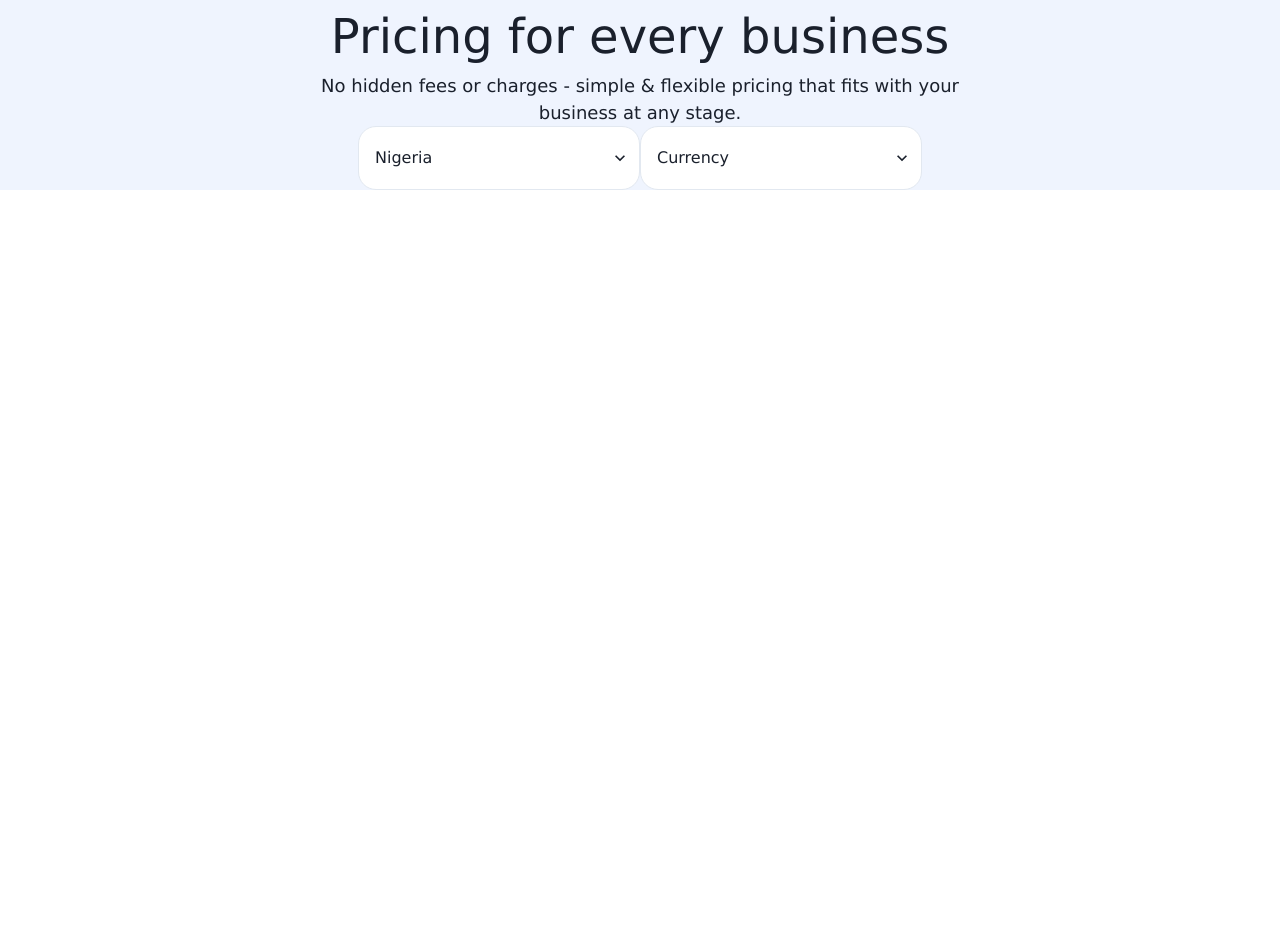
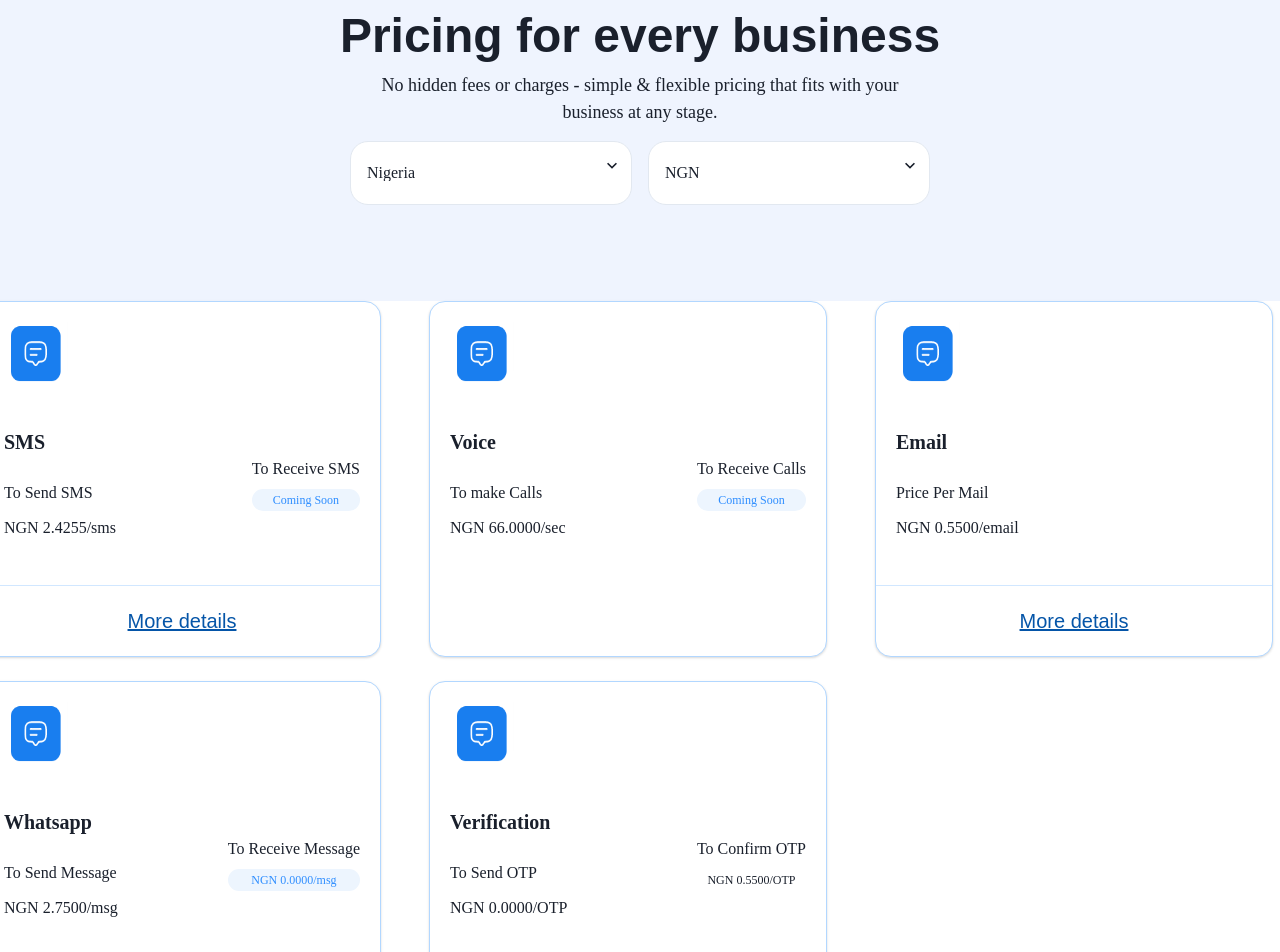
Before and after one commit to olatunde1/sendchamp, a React (Create React App) app: page / in a window 1280 px wide. Shown: the top 952 px of the page. Before the commit the page ends 800 px from the top, so only its background shows below. Built offline with nearby package versions, Linux system fonts and the light colour scheme.

Commit message:
card added

```diff
--- a/src/App.js
+++ b/src/App.js
@@ -1,12 +1,15 @@
 import React from 'react';
 import { ChakraProvider,theme } from '@chakra-ui/react';
 import Hero from './components/Hero';
+import CardPage from './components/CardPage';
+import './GlobalStyle.css'
 
 
 function App() {
   return (
     <ChakraProvider theme={theme}>
       <Hero />
+      <CardPage />
     </ChakraProvider>
   );
 }
--- /dev/null
+++ b/src/GlobalStyle.css
@@ -0,0 +1,15 @@
+*{
+    font-family: "DM Sans";
+}
+
+.CardFooter:hover{
+    background-color: #DEF3FF;
+}
+
+.Card{
+   width: 398px ;
+   height: 356px;
+   margin-right: 24px;
+   border: 1px solid #b2d7ff !important;
+   border-radius: 16px !important;
+}
--- /dev/null
+++ b/src/components/CardPage.jsx
@@ -0,0 +1,157 @@
+import React from 'react'
+import { Box,Container,CardHeader,Card, CardBody, CardFooter,SimpleGrid,Heading,Text,Button,Image,Link, Center,Divider,extendTheme } from '@chakra-ui/react'
+import one from './Images/pic.png'
+const breakpoints = {
+  sm: '320px',
+  md: '768px',
+  lg: '960px',
+  xl: '1200px',
+  '2xl': '1536px',
+}
+
+// 3. Extend the theme
+const theme = extendTheme({ breakpoints })
+
+const CardPage = () => {
+  return (
+   <Center>
+       <SimpleGrid spacing={4} templateColumns='repeat(3, 1fr)' gap={6} display={{md:'grid'}}>
+      <Card className='Card'>
+        <CardHeader>
+          <Image width={'64px'} height={'64px'} src={one}/>
+        </CardHeader>
+        <CardBody>
+          <Text fontSize={'20px'} fontWeight={'600'} marginTop='1px'>SMS</Text>
+          <Box display={'flex'} justifyContent='space-between'>
+            <Box>
+              <Text fontSize={'16px'} marginTop='24px'>To Send SMS</Text>
+              <Text  fontSize={'16px'} marginTop='11px'>NGN 2.4255/sms</Text>
+            </Box>
+            <Box>
+              <Text  fontSize={'16px'}>To Receive SMS</Text>
+              <Text bgColor={'#EDF5FE'} color='#2F8EFF' textAlign={'center'}
+              marginTop='8px'
+              padding='2px'
+              borderRadius={'12px'}
+              fontSize='12px'
+              fontFamily={'"DM Sans"'}
+              >Coming Soon</Text>
+            </Box>
+          </Box>
+        </CardBody>
+        <Divider color={' #97d1f3'} />
+        <CardFooter className='CardFooter' justify={'center'} >
+          <Text  fontSize={'20px'} textDecorationLine='underline' color={'#0555A8'} fontFamily='HafferXH,sans-serif'>More details</Text>
+        </CardFooter>
+      </Card>
+      <Card className='Card'>
+        <CardHeader>
+          <Image width={'64px'} height={'64px'} src={one}/>
+        </CardHeader>
+        <CardBody>
+          <Text fontSize={'20px'} fontWeight={'600'} marginTop='1px'>Voice</Text>
+          <Box display={'flex'} justifyContent='space-between'>
+            <Box>
+              <Text fontSize={'16px'} marginTop='24px'>To make Calls</Text>
+              <Text  fontSize={'16px'} marginTop='11px'>NGN 66.0000/sec</Text>
+            </Box>
+            <Box>
+              <Text  fontSize={'16px'}>To Receive Calls</Text>
+              <Text bgColor={'#EDF5FE'} color='#2F8EFF' textAlign={'center'}
+              marginTop='8px'
+              padding='2px'
+              borderRadius={'12px'}
+              fontSize='12px'
+              fontFamily={'"DM Sans"'}
+              >Coming Soon</Text>
+            </Box>
+          </Box>
+        </CardBody>
+      </Card>
+      <Card className='Card'>
+        <CardHeader>
+          <Image width={'64px'} height={'64px'} src={one}/>
+        </CardHeader>
+        <CardBody>
+          <Text fontSize={'20px'} fontWeight={'600'} marginTop='1px'>Email</Text>
+          <Box display={'flex'} justifyContent='space-between'>
+            <Box>
+              <Text fontSize={'16px'} marginTop='24px'>Price Per Mail</Text>
+              <Text  fontSize={'16px'} marginTop='11px'>NGN 0.5500/email</Text>
+            </Box>
+            {/* <Box>
+              <Text  fontSize={'16px'}>To Receive SMS</Text>
+              <Text bgColor={'#EDF5FE'} color='#2F8EFF' textAlign={'center'}
+              marginTop='8px'
+              padding='2px'
+              borderRadius={'12px'}
+              fontSize='12px'
+              fontFamily={'"DM Sans"'}
+              >Coming Soon</Text>
+            </Box> */}
+          </Box>
+        </CardBody>
+        <Divider color={' #97d1f3'} />
+        <CardFooter className='CardFooter' justify={'center'} >
+          <Text  fontSize={'20px'} textDecorationLine='underline' color={'#0555A8'} fontFamily='HafferXH,sans-serif'>More details</Text>
+        </CardFooter>
+      </Card>
+      <Card className='Card'>
+        <CardHeader>
+          <Image width={'64px'} height={'64px'} src={one}/>
+        </CardHeader>
+        <CardBody>
+          <Text fontSize={'20px'} fontWeight={'600'} marginTop='1px'>Whatsapp</Text>
+          <Box display={'flex'} justifyContent='space-between'>
+            <Box>
+              <Text fontSize={'16px'} marginTop='24px'>To Send Message</Text>
+              <Text  fontSize={'16px'} marginTop='11px'>NGN 2.7500/msg</Text>
+            </Box>
+            <Box>
+              <Text  fontSize={'16px'}>To Receive Message</Text>
+              <Text bgColor={'#EDF5FE'} color='#2F8EFF' textAlign={'center'}
+              marginTop='8px'
+              padding='2px'
+              borderRadius={'12px'}
+              fontSize='12px'
+              fontFamily={'"DM Sans"'}
+              >NGN 0.0000/msg</Text>
+            </Box>
+          </Box>
+        </CardBody>
+        <Divider color={' #97d1f3'} />
+        <CardFooter className='CardFooter' justify={'center'} >
+          <Text  fontSize={'20px'} textDecorationLine='underline' color={'#0555A8'} fontFamily='HafferXH,sans-serif'>More details</Text>
+        </CardFooter>
+      </Card>
+      <Card className='Card'>
+        <CardHeader>
+          <Image width={'64px'} height={'64px'} src={one}/>
+        </CardHeader>
+        <CardBody>
+          <Text fontSize={'20px'} fontWeight={'600'} marginTop='1px'>Verification</Text>
+          <Box display={'flex'} justifyContent='space-between'>
+            <Box>
+              <Text fontSize={'16px'} marginTop='24px'>To Send OTP</Text>
+              <Text  fontSize={'16px'} marginTop='11px'>NGN 0.0000/OTP</Text>
+            </Box>
+            <Box>
+              <Text  fontSize={'16px'}>To Confirm OTP</Text>
+              <Text  textAlign={'center'}
+              marginTop='8px'
+              padding='2px'
+              borderRadius={'12px'}
+              fontSize='12px'
+              fontFamily={'"DM Sans"'}
+              >NGN 0.5500/OTP</Text>
+            </Box>
+          </Box>
+        </CardBody>
+
+      </Card>
+  </SimpleGrid>
+   </Center>
+  )
+}
+
+export default CardPage
--- a/src/components/Hero.js
+++ b/src/components/Hero.js
@@ -1,36 +1,37 @@
 import React from 'react'
-import { Box, Text,Select } from '@chakra-ui/react'
+import { Box, Text,Select,Container } from '@chakra-ui/react'
 import './Hero.css'
 
 const Hero = () => {
   return (
-    <Box className='hero'  textAlign="center" fontSize="48px" >
-        <Text  fontSize='48px' fontWeight='500'>Pricing for every business</Text>
+    <Box className='hero'  textAlign="center" fontSize="48px" paddingBottom={'6rem'} >
+        <Container>
+        <Text  fontSize='48px' fontWeight='600' fontFamily={'HafferXH,sans-serif'}>Pricing for every business</Text>
         <Text fontSize='18px' >No hidden fees or charges - simple & flexible pricing that fits with your <br /> business at any stage.</Text>
-        <Box display={'flex'} textAlign='center' justifyContent={'center'}>
+        <Box display={'flex'} textAlign='center' justifyContent={'center'} margin='0 auto'>
 
             <Select
-             display='flex'
+
              width='282px'
              height='64px'
              placeholder='Nigeria'
              bgColor='#ffffff'
-             borderRadius='18px'>
+             borderRadius='18px'
+             marginRight={'16px'}>
                 <option>Nigeria</option>
             </Select>
             <Select
-            display='flex'
             width='282px'
             height='64px'
-            placeholder='Nigeria'
             bgColor='#ffffff'
             borderRadius='18px'
-            placeholder='Currency'>
+            placeholder='NGN'>
                     <option>Nigeria</option>
             </Select>
 
 
         </Box>
+        </Container>
     </Box>
   )
 }
```
Also changed, not shown: src/components/Images/pic.png (added).
